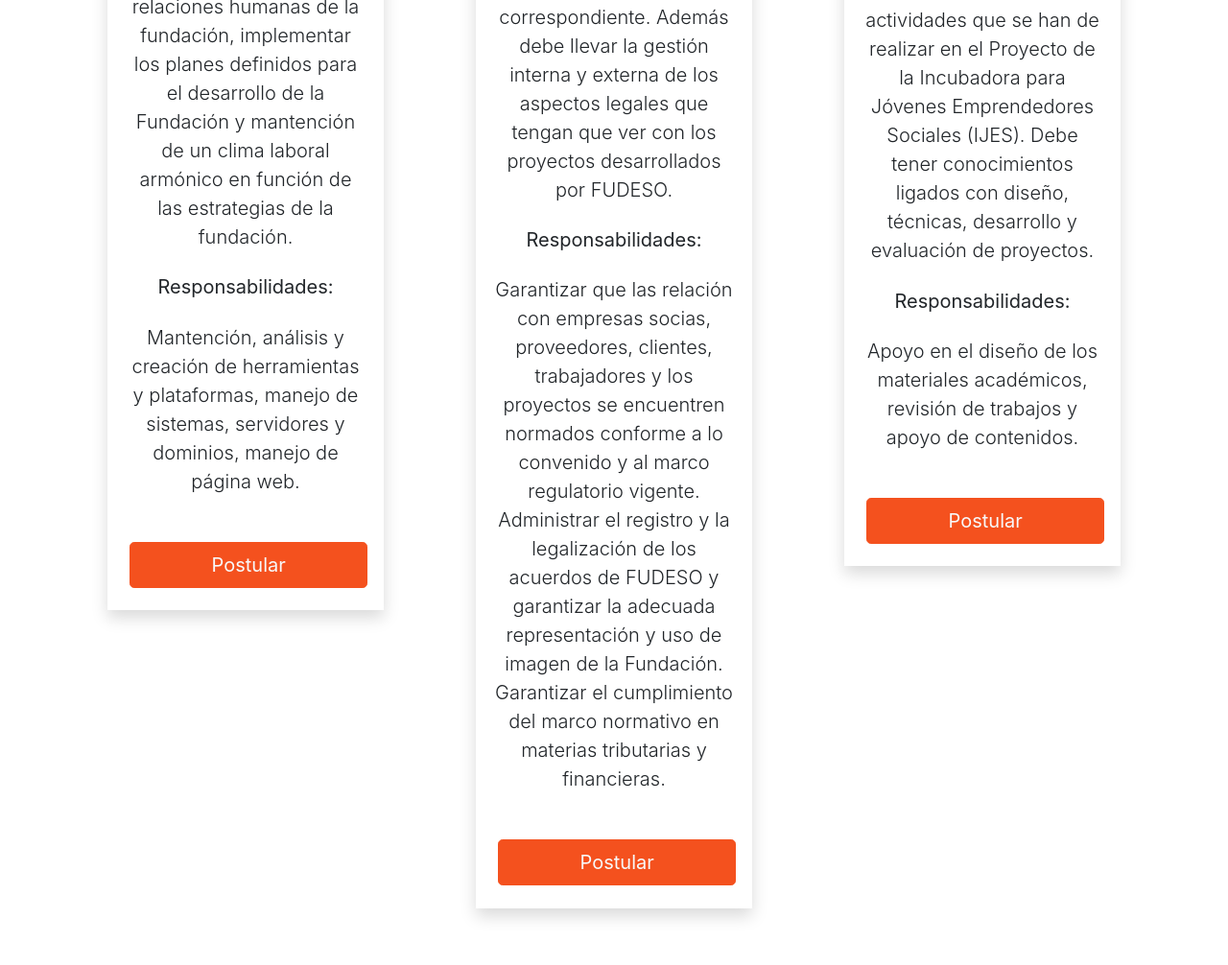
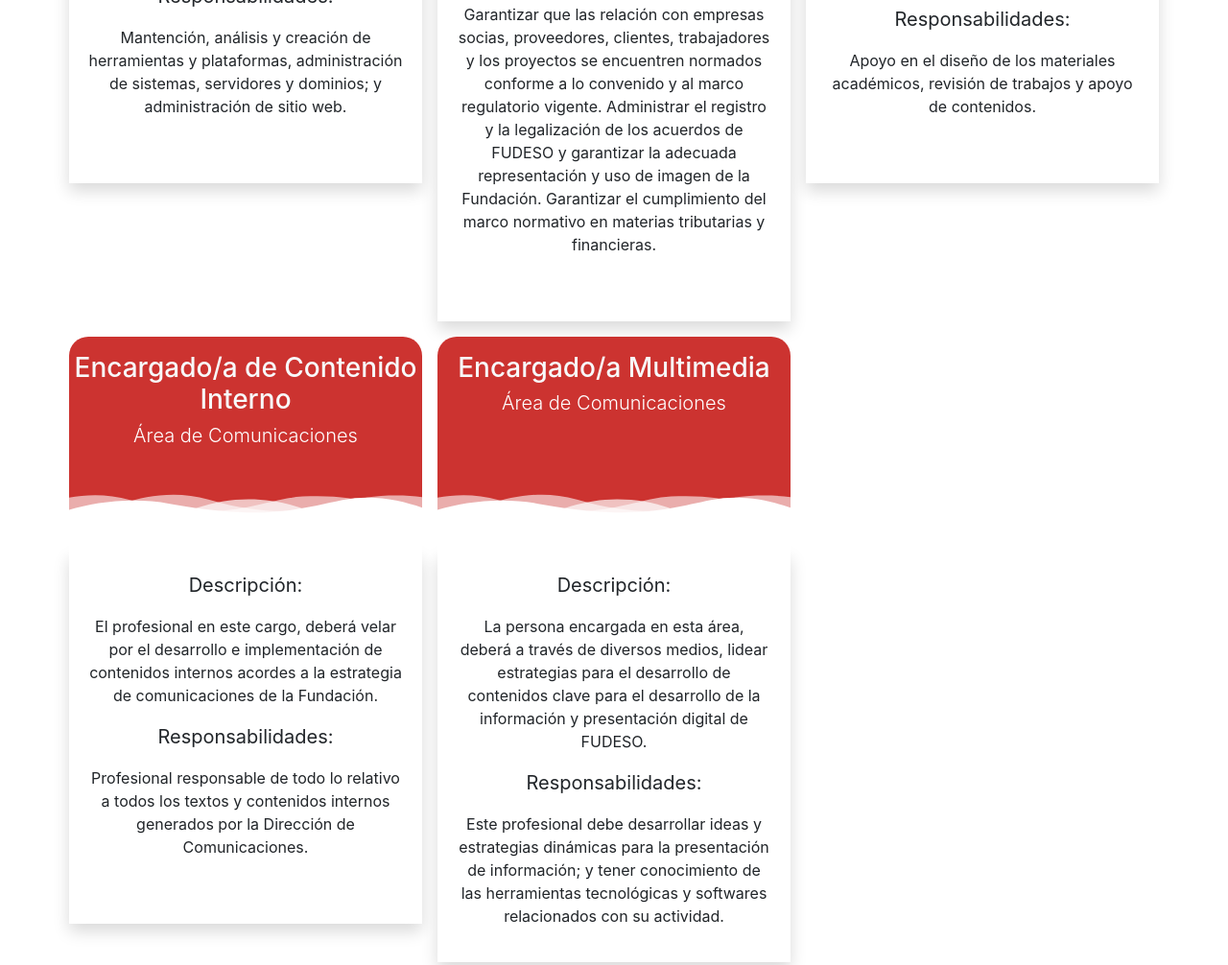
Before and after one commit to sorayasm/fudeso, a website: page src/volunteer.html in a window 1280 px wide. Shown: the part 942-1948 px from the top of the page at 96% size. Drawn offline with nearby package versions, Linux system fonts and the light colour scheme.

Commit message:
volunteers

```diff
--- a/src/css/main.scss
+++ b/src/css/main.scss
@@ -72,6 +72,10 @@ html, body {
   max-width: 300px;
   margin: 0.5em;
   border-radius: 4px;
+}
+
+ul li {
+  margin-bottom:1rem;
 }
 
 /* Navbar */
@@ -374,15 +378,12 @@ footer h5 {
   background: linear-gradient(to right, #E2E2E2, #C9D6FF);
 }
 
-  ul li {
-    margin-bottom:1.4rem;
-  }
-
   .pricing-divider {
   border-radius: 20px;
   background: #cc3330;
-  padding: 1em 0 4em;
+  padding: 1em 0 2em;
   position: relative;
+  height: 14em;
 }
 
 .pricing-divider-img {
@@ -421,22 +422,20 @@ footer h5 {
   width:50px; position:absolute;top:-3.5rem;right:1rem
 }
 
-  .princing-item {
+.job-card {
   transition: all 150ms ease-out;
-    height: 100%;
-    display: inline-block;
 }
 
-  .princing-item:hover {
+.job-card:hover {
   transform: scale(1.05);
 }
 
-  .princing-item:hover .deco-layer--1 {
+.job-card:hover .deco-layer--1 {
   -webkit-transform: translate3d(15px, 0, 0);
   transform: translate3d(15px, 0, 0);
 }
 
-  .princing-item:hover .deco-layer--2 {
+.job-card:hover .deco-layer--2 {
   -webkit-transform: translate3d(-15px, 0, 0);
   transform: translate3d(-15px, 0, 0);
 }
--- a/src/volunteer.html
+++ b/src/volunteer.html
@@ -72,141 +72,115 @@
                 <p class="lead">Oportunidades de Voluntariado</p>
                 <hr>
             </div>
-            <div class="col-12 p-projects">
+            <div class="col-12 p-projects  text-center">
                 <p>En esta página podrás encontrar las vacantes para voluntarios y colaboradores disponibles en FUDESO.</p>
                 <p><i>Para postular por favor enviar CV actualizado al correo erika.celsi@fudeso.cl con el nombre del cargo de colaborador en el asunto. Ej: Asunto: Coordinador de Diseño Organizacional.</i></p>
             </div>
-            <div class="col-12 col-md-6 col-lg-4 princing-item p-5 ">
+            <div class="col-12 col-md-6 col-lg-4 job-card p-2 h-100">
                 <div class="pricing-divider ">
                     <h3 class="text-light">Coordinador de Diseño Organizacional</h3>
                     <h4 class="my-0 lead text-white mb-3">Área de Control de Gestión</h4>
                     <br>
                     <svg class="pricing-divider-img" enable-background="new 0 0 300 100" id="Layer_1" preserveAspectRatio="none" version="1.1" viewBox="0 0 300 100" height="100px" width="300px" x="0px" xml:space="preserve" xmlns:xlink="http://www.w3.org/1999/xlink" xmlns="http://www.w3.org/2000/svg" y="0px">
-                <path class="deco-layer deco-layer--1" d="M30.913,43.944c0,0,42.911-34.464,87.51-14.191c77.31,35.14,113.304-1.952,146.638-4.729
-            c48.654-4.056,69.94,16.218,69.94,16.218v54.396H30.913V43.944z"></path>
-                <path class="deco-layer deco-layer--2" d="M-35.667,44.628c0,0,42.91-34.463,87.51-14.191c77.31,35.141,113.304-1.952,146.639-4.729
-            c48.653-4.055,69.939,16.218,69.939,16.218v54.396H-35.667V44.628z"></path>
-                <path class="deco-layer deco-layer--3" d="M43.415,98.342c0,0,48.283-68.927,109.133-68.927c65.886,0,97.983,67.914,97.983,67.914v3.716
-            H42.401L43.415,98.342z"></path>
-                <path class="deco-layer deco-layer--4" d="M-34.667,62.998c0,0,56-45.667,120.316-27.839C167.484,57.842,197,41.332,232.286,30.428
-            c53.07-16.399,104.047,36.903,104.047,36.903l1.333,36.667l-372-2.954L-34.667,62.998z" fill="#FFFFFF"></path>
+                        <path class="deco-layer deco-layer--1" d="M30.913,43.944c0,0,42.911-34.464,87.51-14.191c77.31,35.14,113.304-1.952,146.638-4.729 c48.654-4.056,69.94,16.218,69.94,16.218v54.396H30.913V43.944z"></path>
+                        <path class="deco-layer deco-layer--2" d="M-35.667,44.628c0,0,42.91-34.463,87.51-14.191c77.31,35.141,113.304-1.952,146.639-4.729 c48.653-4.055,69.939,16.218,69.939,16.218v54.396H-35.667V44.628z"></path>
+                        <path class="deco-layer deco-layer--3" d="M43.415,98.342c0,0,48.283-68.927,109.133-68.927c65.886,0,97.983,67.914,97.983,67.914v3.716 H42.401L43.415,98.342z"></path>
+                        <path class="deco-layer deco-layer--4" d="M-34.667,62.998c0,0,56-45.667,120.316-27.839C167.484,57.842,197,41.332,232.286,30.428 c53.07-16.399,104.047,36.903,104.047,36.903l1.333,36.667l-372-2.954L-34.667,62.998z" fill="#FFFFFF"></path>
                     </svg>
                 </div>
-                <div class="card-body bg-white mt-0 shadow lead">
+                <div class="card-body bg-white mt-0 shadow">
                     <ul class="list-unstyled mb-5 position-relative">
-                    <li><b>Descripción:</b></li>
+                    <li class="lead"><b>Descripción:</b></li>
                     <li>El colaborador a cargo debe velar por el desarrollo, funcionamiento y efectividad en las relaciones humanas de la fundación, implementar los planes definidos para el desarrollo de la Fundación y mantención de un clima laboral armónico en función de las estrategias de la fundación.</li>
-                    <li><b>Responsabilidades:</b></li>
-                    <li>Mantención, análisis y creación de herramientas y plataformas, manejo de sistemas, servidores y dominios, manejo de página web.</li>
+                    <li class="lead"><b>Responsabilidades:</b></li>
+                    <li>Mantención, análisis y creación de herramientas y plataformas, administración de sistemas, servidores y dominios; y administración de sitio web.</li>
                     </ul>
-                    <a class="btn btn-lg btn-block btn-secondary">Postular</a>
                 </div>
             </div>
-            <div class="col-12 col-md-6 col-lg-4 princing-item p-5">
-                <div class="pricing-divider ">
+            <div class="col-12 col-md-6 col-lg-4 job-card p-2 h-100">
+                <div class="pricing-divider">
                     <h3 class="text-light">Abogado/a</h3>
                     <h4 class="my-0 lead text-white mb-3"> Área de Administración y Jurisdicción</h4>
                     <br>
                     <br>
                     <svg class="pricing-divider-img" enable-background="new 0 0 300 100" id="Layer_1" preserveAspectRatio="none" version="1.1" viewBox="0 0 300 100" height="100px" width="300px" x="0px" xml:space="preserve" xmlns:xlink="http://www.w3.org/1999/xlink" xmlns="http://www.w3.org/2000/svg" y="0px">
-                <path class="deco-layer deco-layer--1" d="M30.913,43.944c0,0,42.911-34.464,87.51-14.191c77.31,35.14,113.304-1.952,146.638-4.729
-            c48.654-4.056,69.94,16.218,69.94,16.218v54.396H30.913V43.944z"></path>
-                <path class="deco-layer deco-layer--2" d="M-35.667,44.628c0,0,42.91-34.463,87.51-14.191c77.31,35.141,113.304-1.952,146.639-4.729
-            c48.653-4.055,69.939,16.218,69.939,16.218v54.396H-35.667V44.628z"></path>
-                <path class="deco-layer deco-layer--3" d="M43.415,98.342c0,0,48.283-68.927,109.133-68.927c65.886,0,97.983,67.914,97.983,67.914v3.716
-            H42.401L43.415,98.342z"></path>
-                <path class="deco-layer deco-layer--4" d="M-34.667,62.998c0,0,56-45.667,120.316-27.839C167.484,57.842,197,41.332,232.286,30.428
-            c53.07-16.399,104.047,36.903,104.047,36.903l1.333,36.667l-372-2.954L-34.667,62.998z" fill="#FFFFFF"></path>
+                        <path class="deco-layer deco-layer--1" d="M30.913,43.944c0,0,42.911-34.464,87.51-14.191c77.31,35.14,113.304-1.952,146.638-4.729 c48.654-4.056,69.94,16.218,69.94,16.218v54.396H30.913V43.944z"></path>
+                        <path class="deco-layer deco-layer--2" d="M-35.667,44.628c0,0,42.91-34.463,87.51-14.191c77.31,35.141,113.304-1.952,146.639-4.729 c48.653-4.055,69.939,16.218,69.939,16.218v54.396H-35.667V44.628z"></path>
+                        <path class="deco-layer deco-layer--3" d="M43.415,98.342c0,0,48.283-68.927,109.133-68.927c65.886,0,97.983,67.914,97.983,67.914v3.716 H42.401L43.415,98.342z"></path>
+                        <path class="deco-layer deco-layer--4" d="M-34.667,62.998c0,0,56-45.667,120.316-27.839C167.484,57.842,197,41.332,232.286,30.428 c53.07-16.399,104.047,36.903,104.047,36.903l1.333,36.667l-372-2.954L-34.667,62.998z" fill="#FFFFFF"></path>
                     </svg>
                 </div>
-                <div class="card-body bg-white mt-0 shadow lead">
+                <div class="card-body bg-white mt-0 shadow">
                     <ul class="list-unstyled mb-5 position-relative">
-                    <li><b>Descripción:</b></li>
+                    <li class="lead"><b>Descripción:</b></li>
                     <li>Responsable de que FUDESO desarrolle y ejecute su misión respetando el marco normativo correspondiente. Además debe llevar la gestión interna y externa de los aspectos legales que tengan que ver con los proyectos desarrollados por FUDESO.</li>
-                    <li><b>Responsabilidades:</b></li>
+                    <li class="lead"><b>Responsabilidades:</b></li>
                     <li>Garantizar que las relación con empresas socias, proveedores, clientes, trabajadores y los proyectos se encuentren normados conforme a lo convenido y al marco regulatorio vigente. Administrar el registro y la legalización de los acuerdos de FUDESO y garantizar la adecuada representación y uso de imagen de la Fundación. Garantizar el cumplimiento del marco normativo en materias tributarias y financieras.</li>
                     </ul>
-                    <a class="btn btn-lg btn-block btn-secondary">Postular</a>
                 </div>
             </div>
-            <div class="col-12 col-md-6 col-lg-4 princing-item p-5">
+            <div class="col-12 col-md-6 col-lg-4 job-card p-2 h-100">
                 <div class="pricing-divider ">
                     <h3 class="text-light">Coordinador/a Académica</h3>
                     <h4 class="my-0 lead text-white mb-3">Proyecto IJES. Incubadora para Emprendedores Sociales.</h4>
                     <br>
-                    <br>
                     <svg class="pricing-divider-img" enable-background="new 0 0 300 100" id="Layer_1" preserveAspectRatio="none" version="1.1" viewBox="0 0 300 100" height="100px" width="300px" x="0px" xml:space="preserve" xmlns:xlink="http://www.w3.org/1999/xlink" xmlns="http://www.w3.org/2000/svg" y="0px">
-                <path class="deco-layer deco-layer--1" d="M30.913,43.944c0,0,42.911-34.464,87.51-14.191c77.31,35.14,113.304-1.952,146.638-4.729
-            c48.654-4.056,69.94,16.218,69.94,16.218v54.396H30.913V43.944z"></path>
-                <path class="deco-layer deco-layer--2" d="M-35.667,44.628c0,0,42.91-34.463,87.51-14.191c77.31,35.141,113.304-1.952,146.639-4.729
-            c48.653-4.055,69.939,16.218,69.939,16.218v54.396H-35.667V44.628z"></path>
-                <path class="deco-layer deco-layer--3" d="M43.415,98.342c0,0,48.283-68.927,109.133-68.927c65.886,0,97.983,67.914,97.983,67.914v3.716
-            H42.401L43.415,98.342z"></path>
-                <path class="deco-layer deco-layer--4" d="M-34.667,62.998c0,0,56-45.667,120.316-27.839C167.484,57.842,197,41.332,232.286,30.428
-            c53.07-16.399,104.047,36.903,104.047,36.903l1.333,36.667l-372-2.954L-34.667,62.998z" fill="#FFFFFF"></path>
+                        <path class="deco-layer deco-layer--1" d="M30.913,43.944c0,0,42.911-34.464,87.51-14.191c77.31,35.14,113.304-1.952,146.638-4.729 c48.654-4.056,69.94,16.218,69.94,16.218v54.396H30.913V43.944z"></path>
+                        <path class="deco-layer deco-layer--2" d="M-35.667,44.628c0,0,42.91-34.463,87.51-14.191c77.31,35.141,113.304-1.952,146.639-4.729 c48.653-4.055,69.939,16.218,69.939,16.218v54.396H-35.667V44.628z"></path>
+                        <path class="deco-layer deco-layer--3" d="M43.415,98.342c0,0,48.283-68.927,109.133-68.927c65.886,0,97.983,67.914,97.983,67.914v3.716 H42.401L43.415,98.342z"></path>
+                        <path class="deco-layer deco-layer--4" d="M-34.667,62.998c0,0,56-45.667,120.316-27.839C167.484,57.842,197,41.332,232.286,30.428 c53.07-16.399,104.047,36.903,104.047,36.903l1.333,36.667l-372-2.954L-34.667,62.998z" fill="#FFFFFF"></path>
                     </svg>
                 </div>
-                <div class="card-body bg-white mt-0 shadow lead">
+                <div class="card-body bg-white mt-0 shadow">
                     <ul class="list-unstyled mb-5 position-relative">
-                    <li><b>Descripción:</b></li>
+                    <li class="lead"><b>Descripción:</b></li>
                     <li>El o la colaboradora a cargo, debe brindar soporte de índole académico a las actividades que se han de realizar en el Proyecto de la Incubadora para Jóvenes Emprendedores Sociales (IJES). Debe tener conocimientos ligados con diseño, técnicas, desarrollo y evaluación de proyectos.</li>
-                    <li><b>Responsabilidades:</b></li>
+                    <li class="lead"><b>Responsabilidades:</b></li>
                     <li>Apoyo en el diseño de los materiales académicos, revisión de trabajos y apoyo de contenidos.</li>
                     </ul>
-                    <a class="btn btn-lg btn-block btn-secondary">Postular</a>
                 </div>
             </div>
-            <div class="col-12 col-md-6 col-lg-4 princing-item p-5">
+            <div class="col-12 col-md-6 col-lg-4 job-card p-2 h-100">
                 <div class="pricing-divider ">
                     <h3 class="text-light">Encargado/a de Contenido Interno </h3>
                     <h4 class="my-0 lead text-white mb-3">Área de Comunicaciones</h4>
                     <br>
-                    <br>
                     <svg class="pricing-divider-img" enable-background="new 0 0 300 100" id="Layer_1" preserveAspectRatio="none" version="1.1" viewBox="0 0 300 100" height="100px" width="300px" x="0px" xml:space="preserve" xmlns:xlink="http://www.w3.org/1999/xlink" xmlns="http://www.w3.org/2000/svg" y="0px">
-                <path class="deco-layer deco-layer--1" d="M30.913,43.944c0,0,42.911-34.464,87.51-14.191c77.31,35.14,113.304-1.952,146.638-4.729
-            c48.654-4.056,69.94,16.218,69.94,16.218v54.396H30.913V43.944z"></path>
-                <path class="deco-layer deco-layer--2" d="M-35.667,44.628c0,0,42.91-34.463,87.51-14.191c77.31,35.141,113.304-1.952,146.639-4.729
-            c48.653-4.055,69.939,16.218,69.939,16.218v54.396H-35.667V44.628z"></path>
-                <path class="deco-layer deco-layer--3" d="M43.415,98.342c0,0,48.283-68.927,109.133-68.927c65.886,0,97.983,67.914,97.983,67.914v3.716
-            H42.401L43.415,98.342z"></path>
-                <path class="deco-layer deco-layer--4" d="M-34.667,62.998c0,0,56-45.667,120.316-27.839C167.484,57.842,197,41.332,232.286,30.428
-            c53.07-16.399,104.047,36.903,104.047,36.903l1.333,36.667l-372-2.954L-34.667,62.998z" fill="#FFFFFF"></path>
+                        <path class="deco-layer deco-layer--1" d="M30.913,43.944c0,0,42.911-34.464,87.51-14.191c77.31,35.14,113.304-1.952,146.638-4.729 c48.654-4.056,69.94,16.218,69.94,16.218v54.396H30.913V43.944z"></path>
+                        <path class="deco-layer deco-layer--2" d="M-35.667,44.628c0,0,42.91-34.463,87.51-14.191c77.31,35.141,113.304-1.952,146.639-4.729 c48.653-4.055,69.939,16.218,69.939,16.218v54.396H-35.667V44.628z"></path>
+                        <path class="deco-layer deco-layer--3" d="M43.415,98.342c0,0,48.283-68.927,109.133-68.927c65.886,0,97.983,67.914,97.983,67.914v3.716 H42.401L43.415,98.342z"></path>
+                        <path class="deco-layer deco-layer--4" d="M-34.667,62.998c0,0,56-45.667,120.316-27.839C167.484,57.842,197,41.332,232.286,30.428 c53.07-16.399,104.047,36.903,104.047,36.903l1.333,36.667l-372-2.954L-34.667,62.998z" fill="#FFFFFF"></path>
                     </svg>
                 </div>
-                <div class="card-body bg-white mt-0 shadow lead">
+                <div class="card-body bg-white mt-0 shadow">
                     <ul class="list-unstyled mb-5 position-relative">
-                    <li><b>Descripción:</b></li>
+                    <li class="lead"><b>Descripción:</b></li>
                     <li>El profesional en este cargo, deberá velar por el desarrollo e implementación de contenidos internos acordes a la estrategia de comunicaciones de la Fundación.</li>
-                    <li><b>Responsabilidades:</b></li>
+                    <li class="lead"><b>Responsabilidades:</b></li>
                     <li>Profesional responsable de todo lo relativo a todos los textos y contenidos internos generados por la Dirección de Comunicaciones.</li>
                     </ul>
-                    <a class="btn btn-lg btn-block btn-secondary">Postular</a>
                 </div>
             </div>
-            <div class="col-12 col-md-6 col-lg-4 princing-item p-5">
+            <div class="col-12 col-md-6 col-lg-4 job-card p-2 h-100">
                 <div class="pricing-divider ">
                     <h3 class="text-light">Encargado/a Multimedia</h3>
                     <h4 class="my-0 lead text-white mb-3">Área de Comunicaciones</h4>
                     <br>
+                    <br>
                     <svg class="pricing-divider-img" enable-background="new 0 0 300 100" id="Layer_1" preserveAspectRatio="none" version="1.1" viewBox="0 0 300 100" height="100px" width="300px" x="0px" xml:space="preserve" xmlns:xlink="http://www.w3.org/1999/xlink" xmlns="http://www.w3.org/2000/svg" y="0px">
-                <path class="deco-layer deco-layer--1" d="M30.913,43.944c0,0,42.911-34.464,87.51-14.191c77.31,35.14,113.304-1.952,146.638-4.729
-            c48.654-4.056,69.94,16.218,69.94,16.218v54.396H30.913V43.944z"></path>
-                <path class="deco-layer deco-layer--2" d="M-35.667,44.628c0,0,42.91-34.463,87.51-14.191c77.31,35.141,113.304-1.952,146.639-4.729
-            c48.653-4.055,69.939,16.218,69.939,16.218v54.396H-35.667V44.628z"></path>
-                <path class="deco-layer deco-layer--3" d="M43.415,98.342c0,0,48.283-68.927,109.133-68.927c65.886,0,97.983,67.914,97.983,67.914v3.716
-            H42.401L43.415,98.342z"></path>
-                <path class="deco-layer deco-layer--4" d="M-34.667,62.998c0,0,56-45.667,120.316-27.839C167.484,57.842,197,41.332,232.286,30.428
-            c53.07-16.399,104.047,36.903,104.047,36.903l1.333,36.667l-372-2.954L-34.667,62.998z" fill="#FFFFFF"></path>
+                        <path class="deco-layer deco-layer--1" d="M30.913,43.944c0,0,42.911-34.464,87.51-14.191c77.31,35.14,113.304-1.952,146.638-4.729 c48.654-4.056,69.94,16.218,69.94,16.218v54.396H30.913V43.944z"></path>
+                        <path class="deco-layer deco-layer--2" d="M-35.667,44.628c0,0,42.91-34.463,87.51-14.191c77.31,35.141,113.304-1.952,146.639-4.729 c48.653-4.055,69.939,16.218,69.939,16.218v54.396H-35.667V44.628z"></path>
+                        <path class="deco-layer deco-layer--3" d="M43.415,98.342c0,0,48.283-68.927,109.133-68.927c65.886,0,97.983,67.914,97.983,67.914v3.716 H42.401L43.415,98.342z"></path>
+                        <path class="deco-layer deco-layer--4" d="M-34.667,62.998c0,0,56-45.667,120.316-27.839C167.484,57.842,197,41.332,232.286,30.428 c53.07-16.399,104.047,36.903,104.047,36.903l1.333,36.667l-372-2.954L-34.667,62.998z" fill="#FFFFFF"></path>
                     </svg>
                 </div>
-                <div class="card-body bg-white mt-0 shadow lead">
-                    <ul class="list-unstyled mb-5 position-relative">
-                    <li><b>Descripción:</b></li>
-                    <li>La persona encargada en esta área, deberá a través de diversos medios, idear estrategias para el desarrollo de contenidos clave para el desarrollo de la información y presentación digital de FUDESO.</li>
-                    <li><b>Responsabilidades:</b></li>
-                    <li>Este profesional, debe desarrollar ideas y estrategias dinámicas para la presentación de información, entre otras. Debe tener conocimiento de las herramientas tecnológicas, y manejo en servidores, software, entre otras..</li>
+                <div class="card-body bg-white mt-0 shadow">
+                    <ul class="list-unstyled position-relative">
+                    <li class="lead"><b>Descripción:</b></li>
+                    <li>La persona encargada en esta área, deberá a través de diversos medios, lidear estrategias para el desarrollo de contenidos clave para el desarrollo de la información y presentación digital de FUDESO.</li>
+                    <li class="lead"><b>Responsabilidades:</b></li>
+                    <li>Este profesional debe desarrollar ideas y estrategias dinámicas para la presentación de información; y tener conocimiento de las herramientas tecnológicas y softwares relacionados con su actividad.</li>
                     </ul>
-                    <a class="btn btn-lg btn-block btn-secondary">Postular</a>
                 </div>
             </div>
         </section>
```
Also changed, not shown: src/css/main.css, 1 other file. Lines whose indentation alone changed are shown as unchanged.
